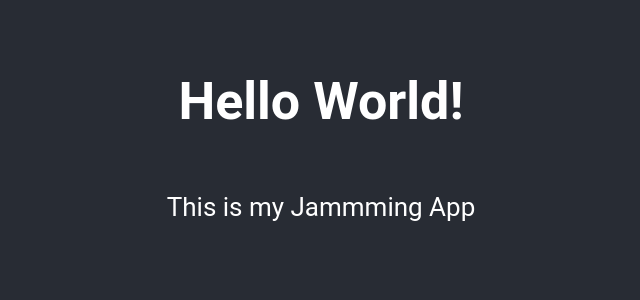
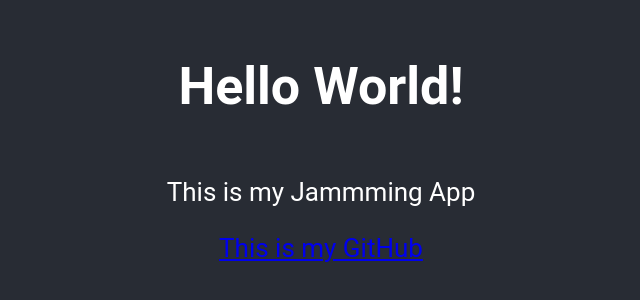
Before and after one commit to dkhatkin/JammingApp, a React (Create React App) app: page / in a window 1280 px wide. Shown: the part 258-558 px from the top of the page, without its empty margins (319-959 px from the left). Built offline with nearby package versions, Linux system fonts and the light colour scheme.

Commit message:
add link on my github in header

```diff
--- a/public/index.html
+++ b/public/index.html
@@ -10,7 +10,7 @@
       content="Web site created using create-react-app"
     />
     <link rel="apple-touch-icon" href="%PUBLIC_URL%/logo192.png" />
-    <!--nfghghntyuj
+    <!--
       manifest.json provides metadata used when your web app is installed on a
       user's mobile device or desktop. See https://developers.google.com/web/fundamentals/web-app-manifest/
     -->
--- a/src/App.js
+++ b/src/App.js
@@ -6,6 +6,7 @@
       <header className="App-header">
         <h1>Hello World!</h1>
         <p>This is my Jammming App</p>
+        <a href="https://github.com/dkhatkin">This is my GitHub</a>
       </header>
     </div>
   );
```
